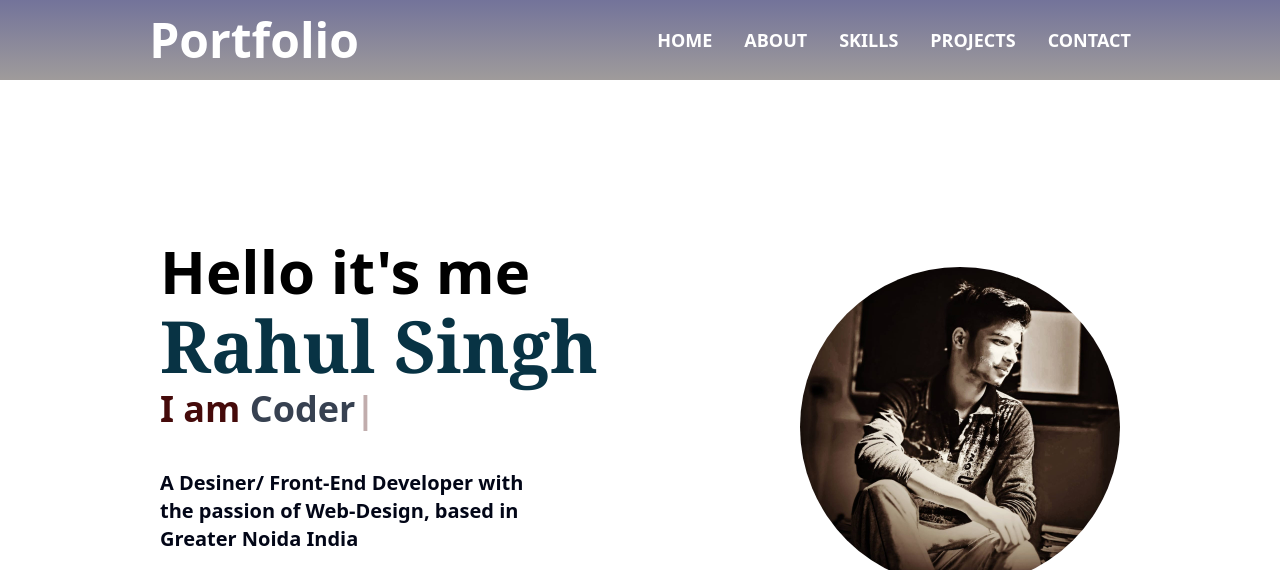
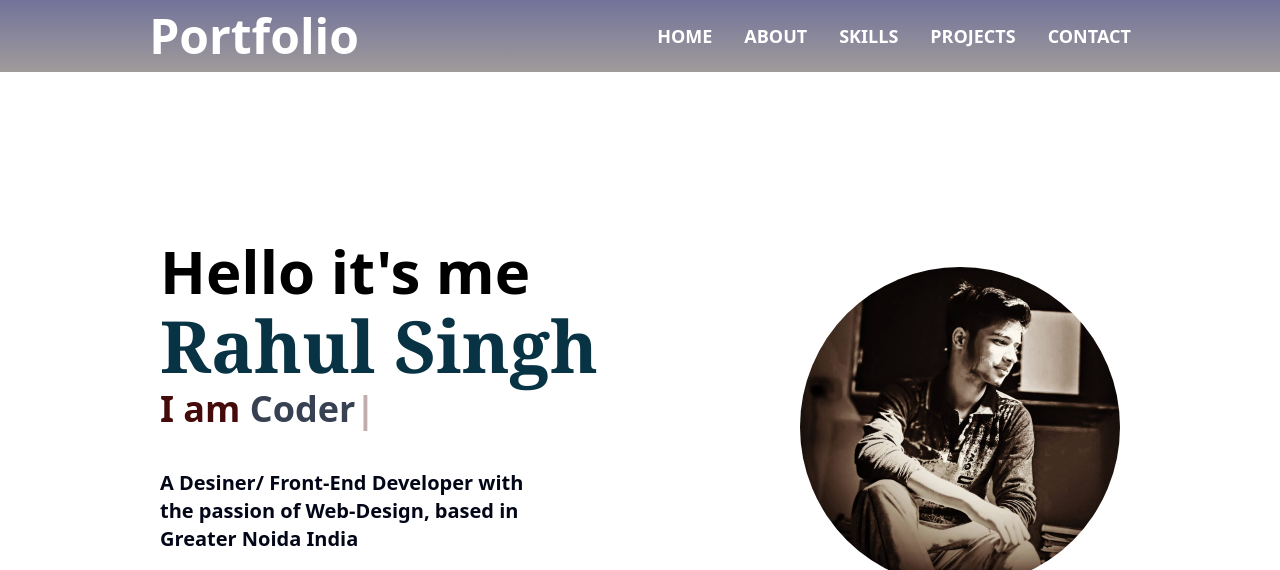
Before and after one commit to Rahul21146/portFoli, a website built with Vite: page index.html in a window 1280 px wide. Shown: the top 570 px of the page. Built offline with nearby package versions, Linux system fonts and the light colour scheme.

Commit message:
Update index.html

```diff
--- a/index.html
+++ b/index.html
@@ -3,10 +3,11 @@
 <head>
     <meta charset="UTF-8">
     <meta name="viewport" content="width=device-width, initial-scale=1.0">
+  <link rel="stylesheet" href="main.css">
+    <link rel="stylesheet" href="style.css">
     <link rel="stylesheet" href="https://cdnjs.cloudflare.com/ajax/libs/font-awesome/6.4.2/css/all.min.css">
-    <link href="https://cdn.jsdelivr.net/npm/tailwindcss@2.2.19/dist/tailwind.min.css" rel="stylesheet">
     <link rel="stylesheet" href="main.css">
-    <link rel="stylesheet" href="style.css">
+    <link href="https://unpkg.com/tailwindcss@^1.0/dist/tailwind.min.css" rel="stylesheet">
     <title>Portfolio</title>
 </head>
 <body class=" bg-white ">
```
